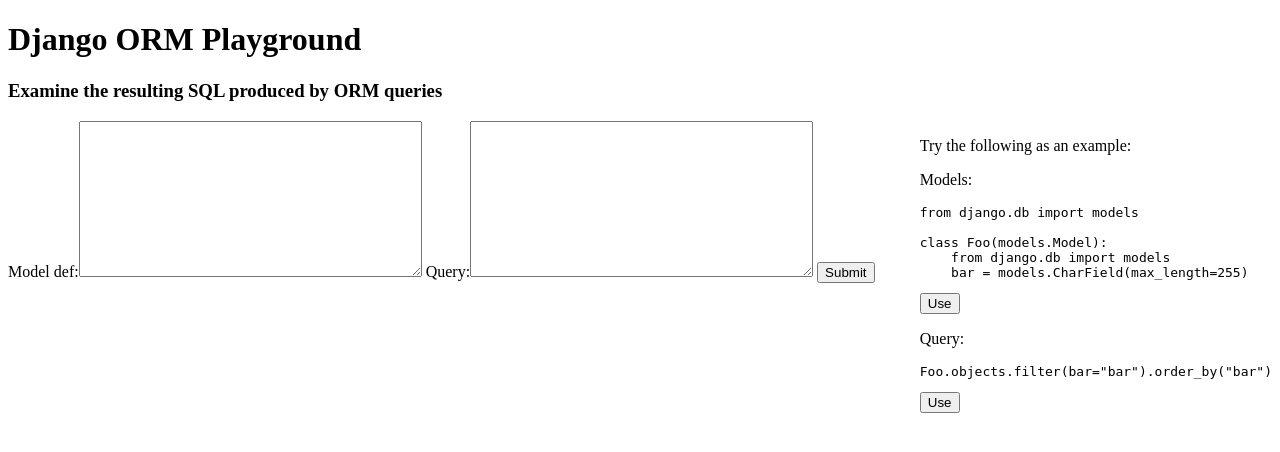
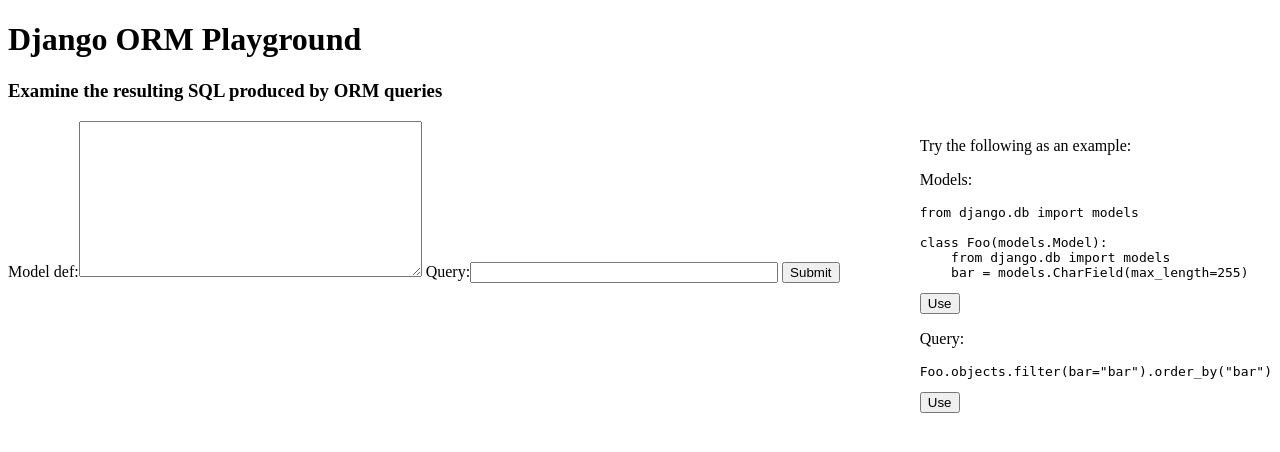
Before and after one commit to Utsavan/django-playground, a Django app: page / in a window 1280 px wide. Shown: the top 452 px of the page. Run offline with Django 3.2, Linux system fonts and the light colour scheme.

Commit message:
Changed the query to a single line input, as we can only evaluate one at a time

```diff
--- a/playground/templates/playground/playground.html
+++ b/playground/templates/playground/playground.html
@@ -3,6 +3,11 @@
 {% block content %}
 <div style="display: flex; justify-content: space-between;">
 <div>
+<style>
+#id_query {
+ width: 300px;
+}
+</style>
 <form method="get">
  {{ form.as_table }}
  <button>Submit</button>
--- a/playground/views.py
+++ b/playground/views.py
@@ -10,7 +10,7 @@
 
 class PlaygroundForm(forms.Form):
     model_def = forms.CharField(widget=forms.Textarea)
-    query = forms.CharField(widget=forms.Textarea)
+    query = forms.CharField()
 
 
 def index(request):
```
